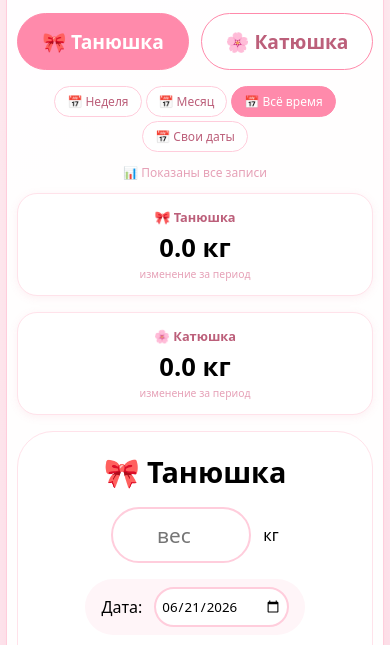
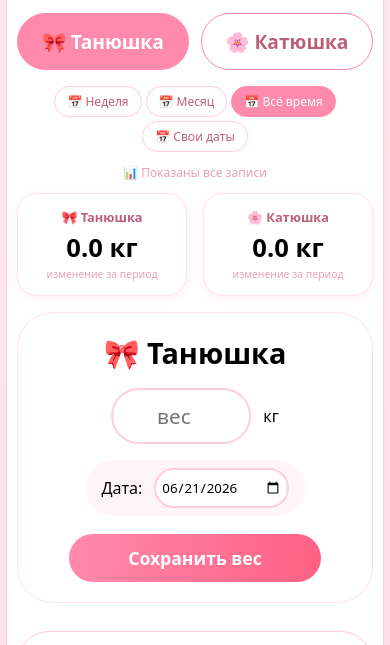
Before and after one commit to Katsiarins81/weight, a plain HTML site: page index.html in a window 390 px wide. Shown: the part 147-792 px from the top of the page. Drawn offline with nearby package versions, Linux system fonts and the light colour scheme; no server answers.

Commit message:
Update index.html

```diff
--- a/index.html
+++ b/index.html
@@ -316,11 +316,9 @@
         }
 
         @media (max-width: 480px) {
-            .total-stats {
-                flex-direction: column;
-            }
+
             .stat-item {
-                min-width: unset;
+               width: 50%;
             }
             .range-selector {
                 gap: 4px;
```
